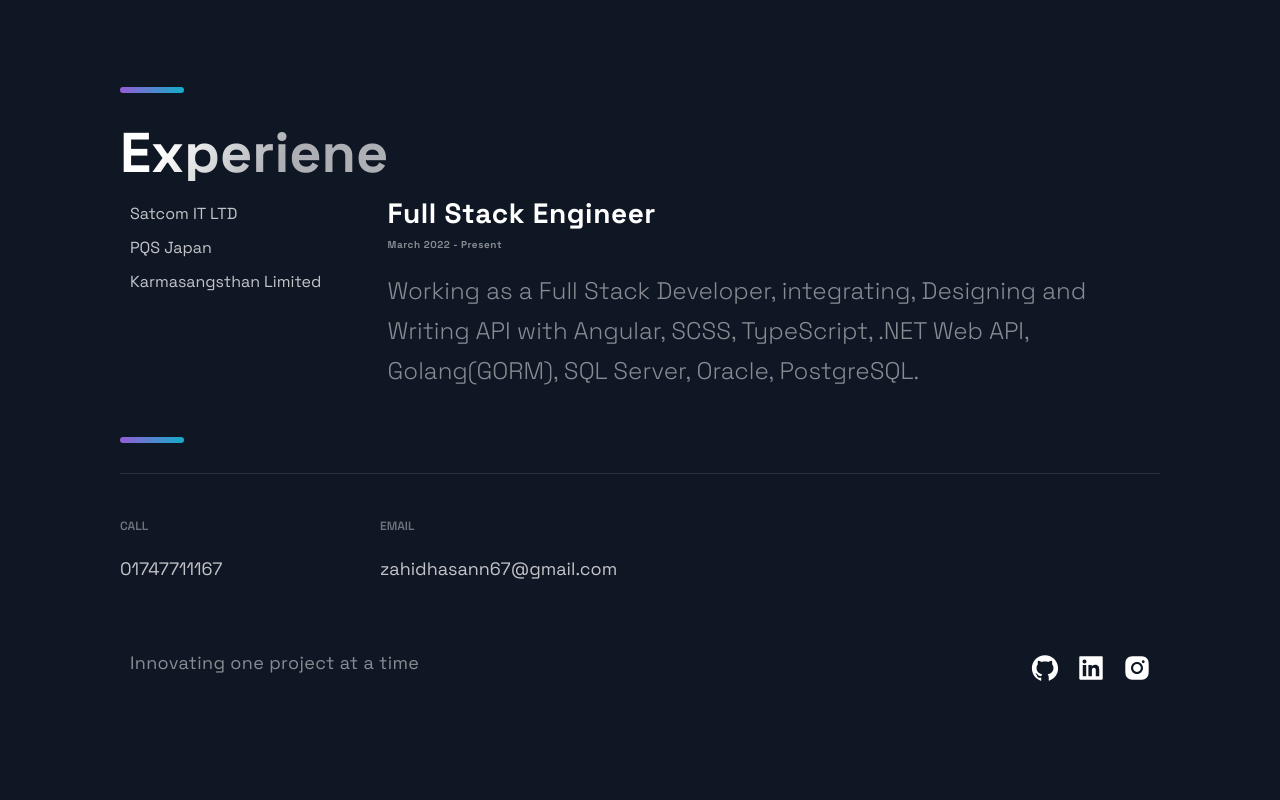
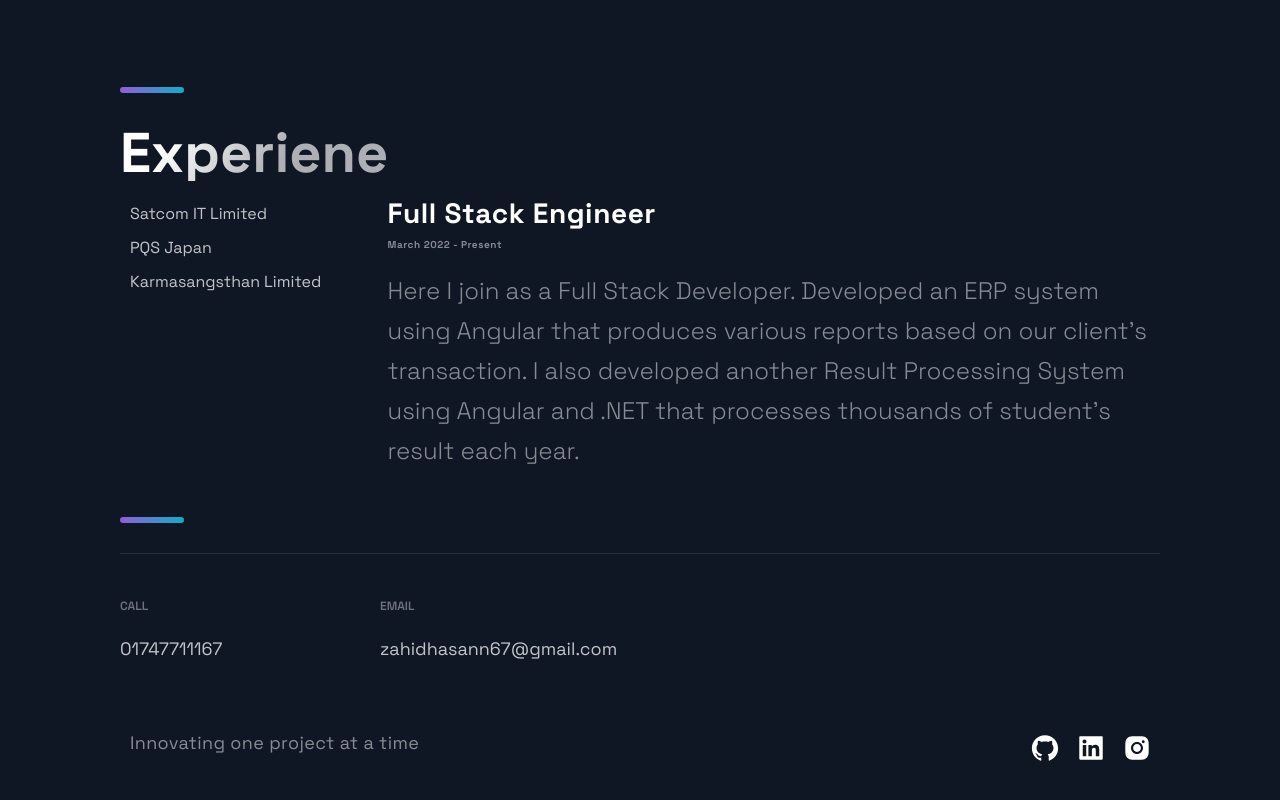
Before and after one commit to zahidhasann88/personal-site, a Next.js app: page / in a window 1280 px wide. Shown: the part 3363-4163 px from the top of the page. Before the commit the page ends 4111 px from the top, so only its background shows below. Built offline with nearby package versions, Linux system fonts and the light colour scheme.

Commit message:
experience content modified

```diff
--- a/src/components/Experience/Experience.js
+++ b/src/components/Experience/Experience.js
@@ -10,7 +10,7 @@ const Experience = () => (
     <Col sm={3}>
       <Nav variant="outline-info" className="flex-column">
       <Nav.Item>
-          <Nav.Link eventKey="first">Satcom IT LTD</Nav.Link>
+          <Nav.Link eventKey="first">Satcom IT Limited</Nav.Link>
         </Nav.Item>
         <Nav.Item>
           <Nav.Link eventKey="second">PQS Japan</Nav.Link>
@@ -24,19 +24,19 @@ const Experience = () => (
       <Tab.Content>
       <Tab.Pane eventKey="first">
         <ListTitle>Full Stack Engineer <p style={{fontSize: "10px", color: "rgba(255,255,255,0.5)"}}>March  2022 - Present</p></ListTitle>
-        <SectionText>Working as a Full Stack Developer, integrating, Designing and Writing API with Angular, SCSS, TypeScript, .NET Web API, Golang(GORM), SQL Server, Oracle, PostgreSQL.
+        <SectionText>Here I join as a Full Stack Developer. Developed an ERP system using Angular that produces various reports based on our client's transaction. I also developed another Result Processing System using Angular and .NET that processes thousands of student's result each year.
         </SectionText>
           {/* <Sonnet /> */}
         </Tab.Pane>
       <Tab.Pane eventKey="second">
         <ListTitle>Full Stack Engineer <p style={{fontSize: "10px", color: "rgba(255,255,255,0.5)"}}>October 2021 - Present | Part Time(Remote)</p></ListTitle>
-        <SectionText>Work as a Full Stack Developer, integrating, Designing, and developing, and Improving existing software using  .NET Web API and Angular, Typescript, HTML, SCSS, Oracle, SQL Server.
+        <SectionText>Here I work in an ERP System Improving existing software for an e-commerce platform, writing API in .NET(Dapper) and Integrating into Javascript, Jquery, Angular Js, generating pdf documents with Itextsharp API. and here I also build a Static Web Application for a Chemical Company(Birat Limited) With Angular 12, Typescript, HTML, CSS, Bootstrap.
         </SectionText>
           {/* <Sonnet /> */}
         </Tab.Pane>
         <Tab.Pane eventKey="third">
         <ListTitle>Software Developer(Frontend) <p style={{fontSize: "10px", color: "rgba(255,255,255,0.5)"}}>December 2020 - June 2021</p></ListTitle>
-        <SectionText>- Working in a 5 member team, Responsible for converting ideas to web Application with HTML, CSS, 	Bootstrap, Javascript. React Js</SectionText>
+        <SectionText>Working in a 5-member team in a job portal system designing UI and fetching data with API Call, Responsible for converting ideas to web applications with Javascript, React, React Hooks, HTML, CSS, Bootstrap.</SectionText>
           {/* <Sonnet /> */}
         </Tab.Pane>
       </Tab.Content>
--- a/src/components/Hero/Hero.js
+++ b/src/components/Hero/Hero.js
@@ -15,7 +15,7 @@ const Hero = (props) => (
         <SectionText>
         I am Zahid Hasan a Fullstack Developer based in Dhaka Bangladesh. I likes to code things from scratch, and enjoys bringing ideas to life in the browser. Currently, I am working at Satcom IT Limited where I contribute to High-quality applications by making Components with Angular, Rxjs, and Typescript and Developing API in .NET, Golang, SQL Server, Oracle, PostgreSQL, etc.
         </SectionText>
-        <span><a href="https://docs.google.com/document/d/1EUaY6Jirsp5FETr7U8rivRXHQC8iCUaDkmD900Lg8lA/edit?usp=sharing"><Button>Resume</Button></a></span>
+        <span><a href="https://docs.google.com/document/d/1uxnEjfyDu1Mkp5OgcNNxsWtpJBKtgRJWlsNf9kV48Cg/edit?usp=sharing"><Button>Resume</Button></a></span>
       </LeftSection>
     </Section>
   </>
```
